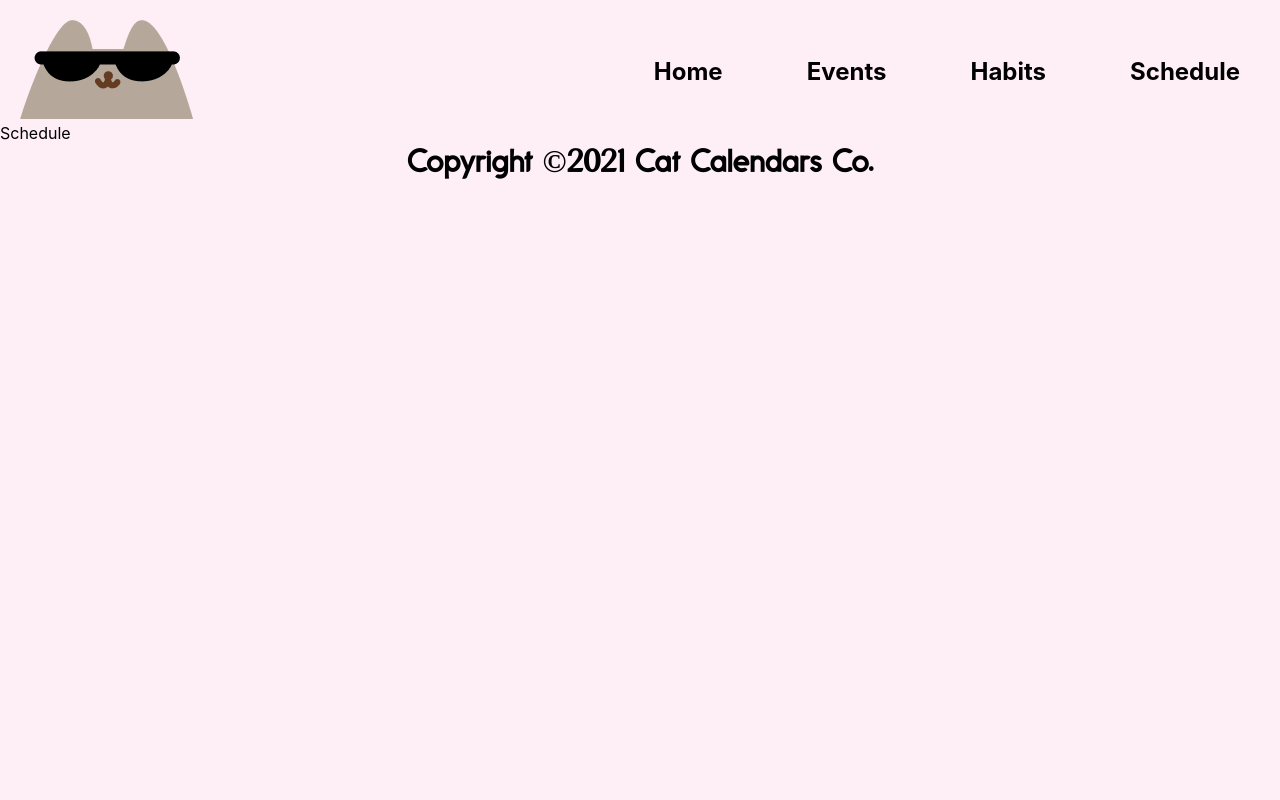
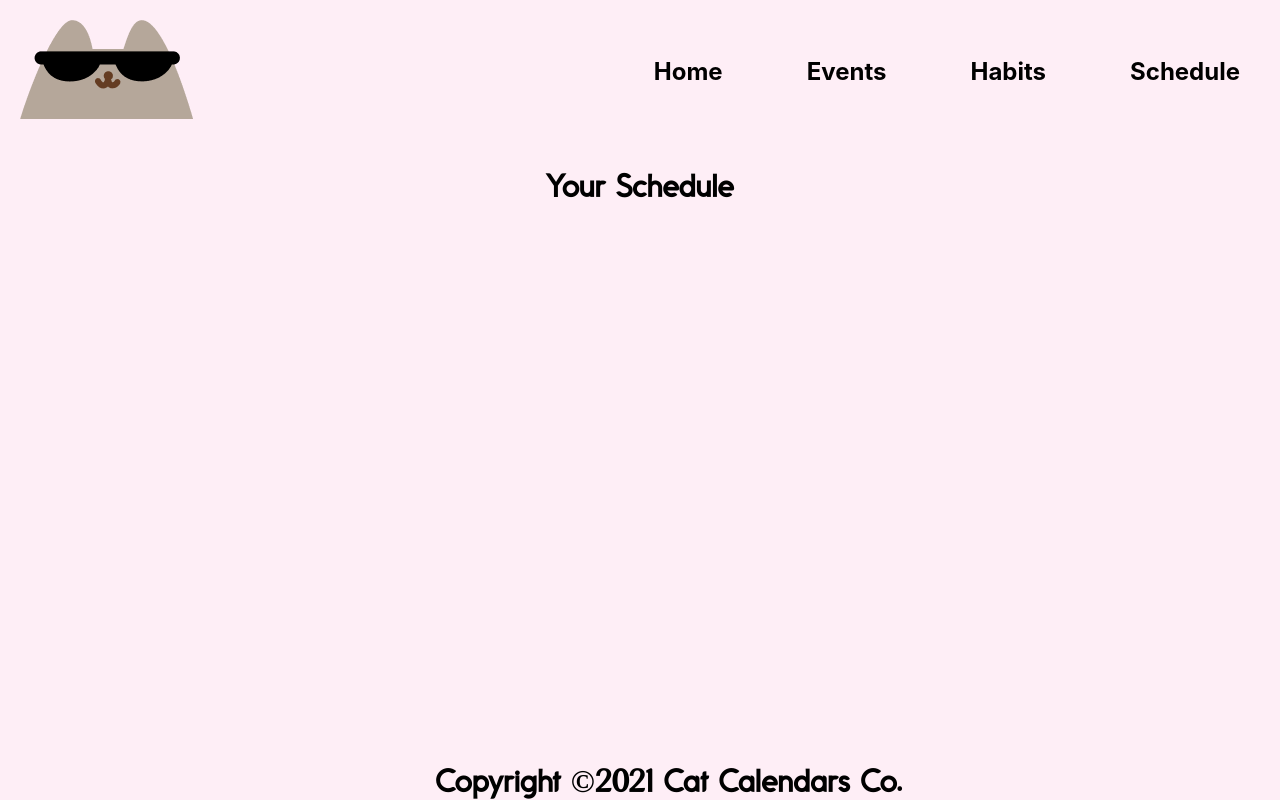
Before and after one commit to anyuan-chen/cat-calendar, a React (Create React App) app: page /schedule in a window 1280 px wide. Built offline with nearby package versions, Linux system fonts and the light colour scheme.

Commit message:
oh my god why do i have to do more than one commit message i dont get this sdifgubdfiusdfbgdfsijgbnig one is enough do you really need more god damnit

```diff
--- a/src/components/Footer.css
+++ b/src/components/Footer.css
@@ -3,7 +3,11 @@
     margin: 0;
     padding: 0;
     background-color: #FEEEF6;
+
   }
 .copyright {
     text-align: center;
+    position: fixed;
+    bottom: 0px;
+    left:34%;
 }
--- a/src/pages/Schedule.js
+++ b/src/pages/Schedule.js
@@ -7,7 +7,7 @@ export default function Schedule() {
   return (
     <div>
         <Navbar></Navbar>
-        <div>Schedule</div>
+        <h1 id="yourSchedule">Your Schedule</h1>
         <Footer></Footer>
     </div>
   );
```
